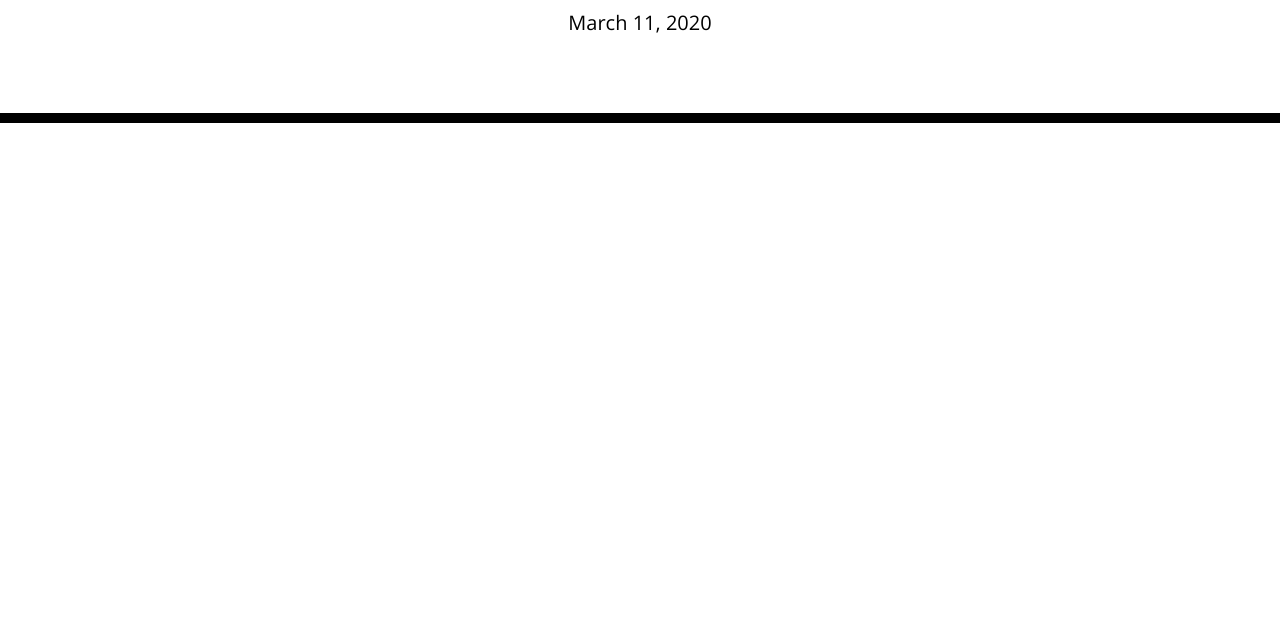
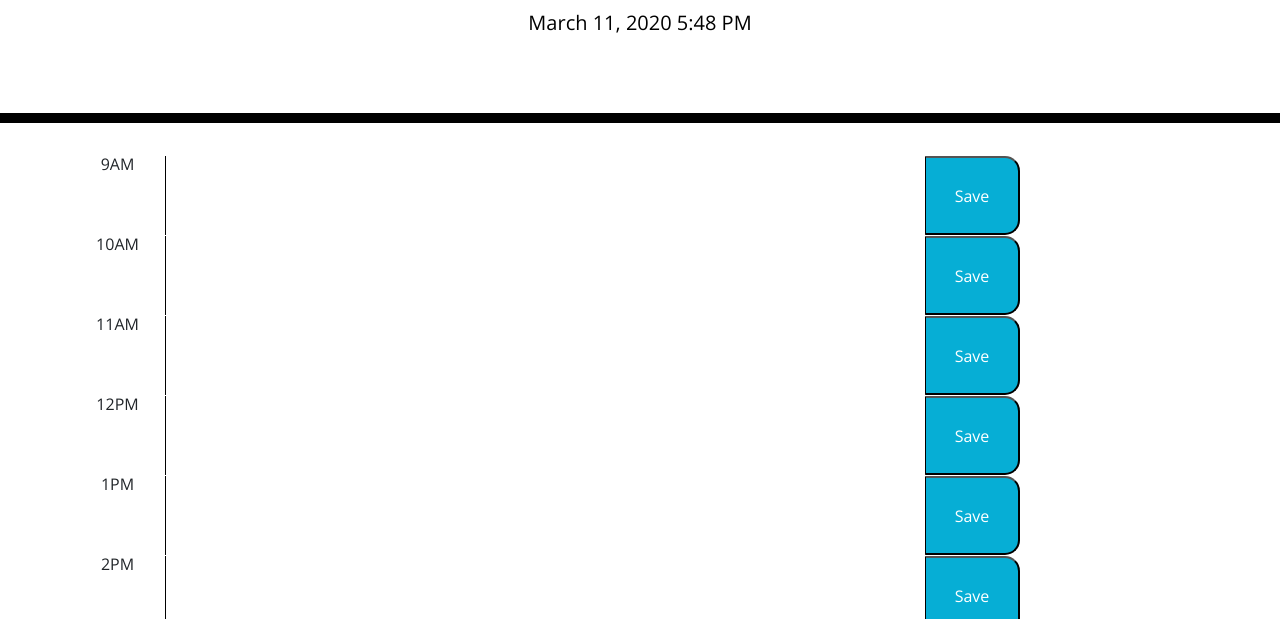
Before and after one commit to jlchen6/DayPlanner, a plain HTML site: page index.html in a window 1280 px wide. Shown: the part 181-800 px from the top of the page. Drawn offline with nearby package versions, Linux system fonts and the light colour scheme.

Commit message:
Created rows for each hour, started process to save data locally

```diff
--- a/index.html
+++ b/index.html
@@ -28,8 +28,14 @@
       <p class="lead">A simple calendar app for scheduling your work day</p>
       <p id="currentDay" class="lead"></p>
     </header>
-    <div class="container">
-      <!-- Timeblocks go here -->
+    <div class="container timeBlocks">
+      <!-- Timeblocks go here. there will be 9 time blocks, covering every hour from 9am to 5pm-->
+      <!-- Format for each row is below -->
+      <!-- <div class="row">
+        <div class = "time-block col-1">9AM</div>
+        <textarea id = "9AM" class = "col-8"></textarea>
+        <button class = "saveBtn col-1">Save</button>
+      </div> -->
     </div>
 
     <script src="https://code.jquery.com/jquery-3.4.1.min.js"></script>
--- a/script.js
+++ b/script.js
@@ -1,7 +1,89 @@
 //Define variables
+var businessHrs = ["9AM", "10AM", "11AM", "12PM", "1PM", "2PM", "3PM", "4PM", "5PM"];
+var storedEvents = localStorage.getItem("storedEvents");
+var eventsArray;
+
+//Display the current day
+$("#currentDay").text(moment().format('LLL'));
+
+//When the page loads, display the time blocks
+function displayTimeBlocks() {
+
+    //Loop through, until all time blocks have been created.
+    for (var i = 0; i < businessHrs.length; i++) {
+        //Grab the businessHr we're constructing a block for.
+        var hour = businessHrs[i];
+
+        //Each time block takes up one row and consists of a box that denotes that hour, an input, and a save button
+        var row = $("<div>").addClass("row");
+
+        var timeBlock = $("<div>").addClass("time-block col-1");
+        timeBlock.text(hour);
+
+        var textArea = $("<textarea>").addClass("col-8");
+        textArea.attr("id", hour);
+
+        var button = $("<button>").addClass("saveBtn col-1");
+        button.attr("data-hour", hour)
+        button.text("Save");
 
 
-//Display the current day
-$("#currentDay").text(moment().format('LL'));
+        row.append(timeBlock);
+        row.append(textArea);
+        row.append(button);
 
-//When the page loads, timeblocks should be color coded according to whether those blocks are in the past/present/future
+        //When determining whether an hour block is in the past/present/future, can use moment().fromNow().
+        var relativeTime = moment(hour, "h").fromNow().split(" ");
+
+        //If relativeTime is "X minutes ago", it's in the present, so add class "present"
+
+        //If relativeTime is "X hour/hours ago", it was in the past, so add class "past"
+
+        //If relativeTime is "in X hours", it's in the future, so add class "future"
+
+        //Now load the locally stored events
+        loadEvents();
+
+        $(".timeBlocks").append(row);
+    }
+
+}
+
+//Get locally stored events
+function loadEvents() {
+    //If there's nothing stored, set storedEvents to an empty string.
+    if(!storedEvents){
+        storedEvents = "|||||||||";
+        localStorage.setItem("storedEvents", storedEvents);
+        return;
+    }
+    //Otherwise, split up the string of stored events into an array
+    eventsArray = storedEvents.split("|");
+
+    //Loop through the array and
+
+}
+
+
+displayTimeBlocks();
+
+//When save button is clicked, update locally stored events
+$(".saveBtn").click(function() {
+    //Get the hour of the save button that was clicked
+    var hour = $(this).attr("data-hour");
+
+    //Get the text of the event that was just entered.
+    var eventText = $("#" + hour).val();
+
+    //If the text is empty, ask the user to enter something and return
+    if(!eventText){
+        alert("Please enter an event before hitting the save button!");
+        return;
+    }
+
+    //Otherwise, save the event to the eventsArray and convert the array into a string to save to local storage
+    var index = businessHrs.indexOf(hour);
+    eventsArray[index] = eventText + "|"
+
+
+})
```
